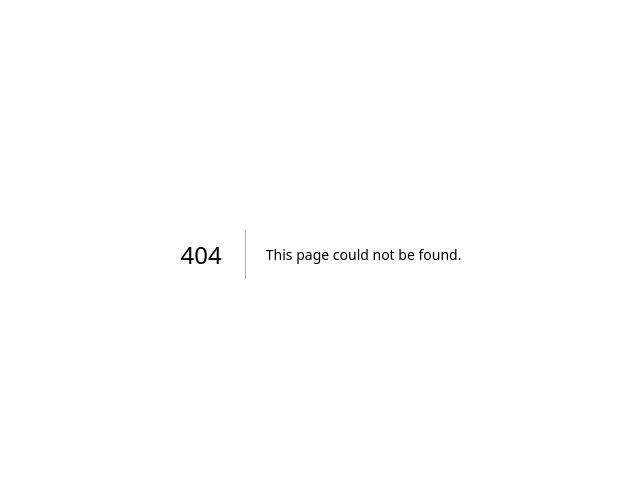
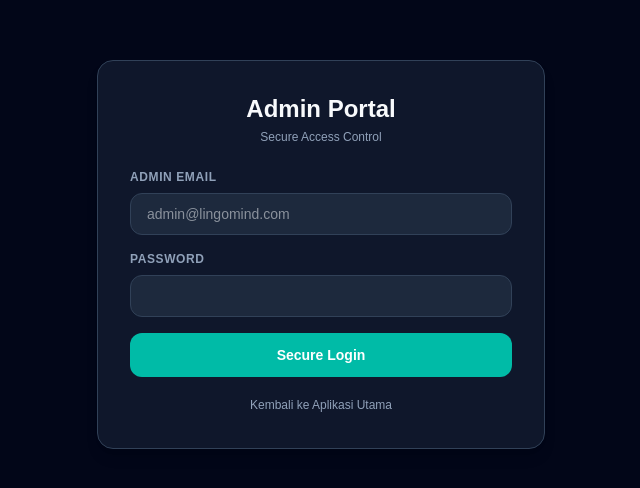
Before and after one commit to adhityarachmanh/lingomind, a Next.js app: page /admin/login in a window 1280 px wide. Before the commit this address had no page. Shown: the part 146-634 px from the top of the page, without its empty margins (319-959 px from the left). Built offline with nearby package versions, Linux system fonts and the light colour scheme; no server answers.

Commit message:
feat: admin shell, login, and tab routing

```diff
--- /dev/null
+++ b/app/(admin)/admin/[tab]/page.tsx
@@ -0,0 +1,22 @@
+import { redirect } from "next/navigation";
+import { requireAdmin } from "@/lib/auth";
+import AdminConfigPanel from "@/components/admin/AdminConfigPanel";
+import AdminCurriculumPanel from "@/components/admin/AdminCurriculumPanel";
+import AdminLanguagePanel from "@/components/admin/AdminLanguagePanel";
+import AdminShopPanel from "@/components/admin/AdminShopPanel";
+import AdminUsersPanel from "@/components/admin/AdminUsersPanel";
+
+export default async function AdminTabPage({ params }: { params: Promise<{ tab: string }> }) {
+  const { tab } = await params;
+  const admin = await requireAdmin();
+  if (!admin) redirect("/admin/login");
+
+  switch (tab) {
+    case "konfigurasi": return <AdminConfigPanel />;
+    case "toko": return <AdminShopPanel />;
+    case "bahasa": return <AdminLanguagePanel />;
+    case "kurikulum": return <AdminCurriculumPanel />;
+    case "pengguna": return <AdminUsersPanel />;
+    default: return <p className="text-sm text-slate-400">Tab tidak ditemukan.</p>;
+  }
+}
--- /dev/null
+++ b/app/(admin)/admin/login/page.tsx
@@ -0,0 +1,4 @@
+import AdminLoginForm from "@/components/admin/AdminLoginForm";
+export default function AdminLoginPage() {
+  return <AdminLoginForm />;
+}
--- /dev/null
+++ b/app/(admin)/layout.tsx
@@ -0,0 +1,16 @@
+import { requireAdmin } from "@/lib/auth";
+import AdminShell from "@/components/admin/AdminShell";
+
+const TABS = [
+  { key: "konfigurasi", label: "Konfigurasi", icon: "⚙️" },
+  { key: "toko", label: "Toko", icon: "🏪" },
+  { key: "bahasa", label: "Bahasa", icon: "🌐" },
+  { key: "kurikulum", label: "Kurikulum", icon: "📚" },
+  { key: "pengguna", label: "Pengguna", icon: "👥" },
+];
+
+export default async function AdminLayout({ children }: { children: React.ReactNode }) {
+  const admin = await requireAdmin();
+  if (!admin) return <>{children}</>;
+  return <AdminShell tabs={TABS}>{children}</AdminShell>;
+}
--- /dev/null
+++ b/components/admin/AdminConfigPanel.tsx
@@ -0,0 +1,3 @@
+export default function AdminConfigPanel() {
+  return null;
+}
--- /dev/null
+++ b/components/admin/AdminCurriculumPanel.tsx
@@ -0,0 +1,3 @@
+export default function AdminCurriculumPanel() {
+  return null;
+}
--- /dev/null
+++ b/components/admin/AdminLanguagePanel.tsx
@@ -0,0 +1,3 @@
+export default function AdminLanguagePanel() {
+  return null;
+}
--- /dev/null
+++ b/components/admin/AdminLoginForm.tsx
@@ -0,0 +1,60 @@
+"use client";
+
+import { useEffect, useState } from "react";
+import Link from "next/link";
+import { useRouter } from "next/navigation";
+import { useActionState } from "react";
+import { loginAction } from "@/lib/actions/auth";
+import { checkAdminRoleAction } from "@/lib/actions/admin";
+
+export default function AdminLoginForm() {
+  const router = useRouter();
+  const [state, formAction, pending] = useActionState(loginAction, {});
+  const [email, setEmail] = useState("");
+  const [password, setPassword] = useState("");
+  const [roleError, setRoleError] = useState<string | null>(null);
+
+  useEffect(() => {
+    if (state.message === "ok") {
+      checkAdminRoleAction().then((r) => {
+        if ("isAdmin" in r && r.isAdmin) {
+          router.push("/admin/konfigurasi");
+        } else {
+          setRoleError("Akses ditolak. Anda bukan admin.");
+        }
+      });
+    }
+  }, [state, router]);
+
+  const errorMsg = state.error?.replace("UNVERIFIED:", "");
+
+  return (
+    <div className="min-h-screen bg-slate-950 text-slate-50 flex flex-col justify-center items-center p-6">
+      <div className="bg-slate-900 p-8 rounded-2xl shadow-lg max-w-md w-full border border-slate-700 text-center">
+        <p className="text-2xl font-black">Admin Portal</p>
+        <p className="text-xs text-slate-400 mt-1">Secure Access Control</p>
+        {roleError && <p className="mt-4 p-3 bg-rose-900/30 border border-rose-700 rounded-lg text-rose-400 text-xs font-semibold">{roleError}</p>}
+        {!roleError && errorMsg && (
+          <p className="mt-4 p-3 bg-rose-900/30 border border-rose-700 rounded-lg text-rose-400 text-xs font-semibold">{errorMsg}</p>
+        )}
+        <form action={formAction} className="text-left mt-6 space-y-4">
+          <div>
+            <label className="block text-xs font-bold text-slate-400 uppercase tracking-wider mb-2">Admin Email</label>
+            <input type="email" name="email" value={email} onChange={(e) => setEmail(e.target.value)} placeholder="admin@lingomind.com" disabled={pending}
+              className="w-full bg-slate-800 border border-slate-700 rounded-xl px-4 py-2.5 text-sm focus:outline-none focus:border-teal-500 focus:ring-2 focus:ring-teal-500/20 disabled:opacity-50" />
+          </div>
+          <div>
+            <label className="block text-xs font-bold text-slate-400 uppercase tracking-wider mb-2">Password</label>
+            <input type="password" name="password" value={password} onChange={(e) => setPassword(e.target.value)} disabled={pending}
+              className="w-full bg-slate-800 border border-slate-700 rounded-xl px-4 py-2.5 text-sm focus:outline-none focus:border-teal-500 focus:ring-2 focus:ring-teal-500/20 disabled:opacity-50" />
+          </div>
+          <button type="submit" disabled={pending}
+            className="w-full font-bold py-3 px-4 rounded-xl bg-teal-500 hover:bg-teal-600 disabled:opacity-50 text-white text-sm">
+            {pending ? "Memproses..." : "Secure Login"}
+          </button>
+        </form>
+        <Link href="/login" className="inline-block mt-5 text-xs text-slate-400 hover:underline">Kembali ke Aplikasi Utama</Link>
+      </div>
+    </div>
+  );
+}
--- /dev/null
+++ b/components/admin/AdminShell.tsx
@@ -0,0 +1,58 @@
+"use client";
+
+import Link from "next/link";
+import { usePathname, useRouter } from "next/navigation";
+import { logoutAction } from "@/lib/actions/auth";
+
+export interface AdminTab { key: string; label: string; icon: string; }
+
+export default function AdminShell({ tabs, children }: { tabs: AdminTab[]; children: React.ReactNode }) {
+  const pathname = usePathname();
+  const router = useRouter();
+  const active = pathname.split("/")[2] ?? "konfigurasi";
+  const activeTab = tabs.find((t) => t.key === active);
+
+  async function logout() {
+    await logoutAction();
+    router.push("/admin/login");
+  }
+
+  return (
+    <div className="h-screen flex bg-slate-50 dark:bg-slate-950 text-slate-900 dark:text-slate-50">
+      <aside className="w-64 shrink-0 bg-white dark:bg-slate-900 border-r border-slate-200 dark:border-slate-700 flex flex-col">
+        <div className="p-6">
+          <p className="text-xl font-black">LingoAdmin</p>
+          <p className="text-[11px] text-slate-400">Enterprise</p>
+        </div>
+        <nav className="flex-1 px-3 space-y-1">
+          {tabs.map((t) => (
+            <Link
+              key={t.key}
+              href={`/admin/${t.key}`}
+              className={`flex items-center gap-3 px-4 py-2.5 rounded-xl text-sm font-bold transition-colors ${
+                active === t.key ? "bg-indigo-500 text-white" : "text-slate-500 hover:bg-slate-100 dark:hover:bg-slate-800"
+              }`}
+            >
+              <span>{t.icon}</span>
+              {t.label}
+            </Link>
+          ))}
+        </nav>
+        <div className="p-6 text-[11px] text-slate-400">LingoMind v1.0.0</div>
+      </aside>
+
+      <div className="flex-1 flex flex-col min-w-0">
+        <header className="h-16 shrink-0 border-b border-slate-200 dark:border-slate-700 bg-white dark:bg-slate-900 flex items-center justify-between px-6">
+          <h1 className="font-extrabold">{activeTab?.label ?? "Admin"}</h1>
+          <div className="flex items-center gap-4">
+            <Link href="/dashboard" className="text-xs font-bold text-slate-400 hover:text-teal-600">Aplikasi Utama</Link>
+            <button type="button" onClick={logout} className="text-xs font-bold text-slate-400 hover:text-rose-500">Logout</button>
+          </div>
+        </header>
+        <main className="flex-1 overflow-y-auto p-6 lg:p-10">
+          <div className="max-w-7xl mx-auto">{children}</div>
+        </main>
+      </div>
+    </div>
+  );
+}
--- /dev/null
+++ b/components/admin/AdminShopPanel.tsx
@@ -0,0 +1,3 @@
+export default function AdminShopPanel() {
+  return null;
+}
--- /dev/null
+++ b/components/admin/AdminUsersPanel.tsx
@@ -0,0 +1,3 @@
+export default function AdminUsersPanel() {
+  return null;
+}
```
